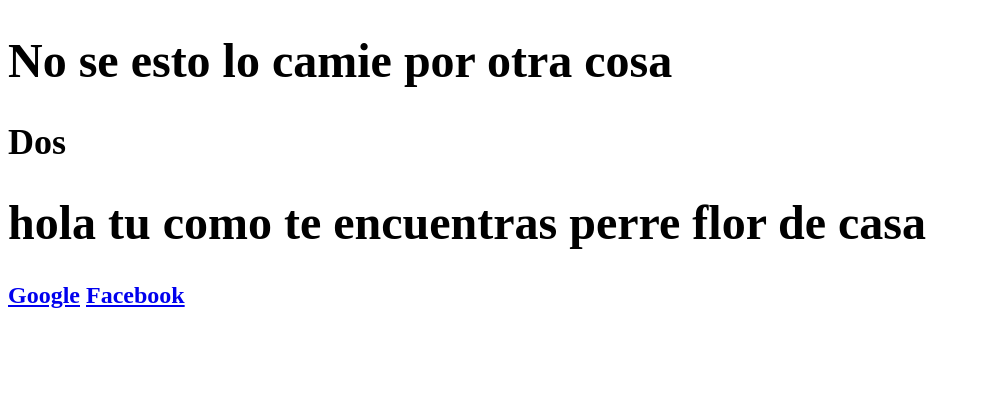
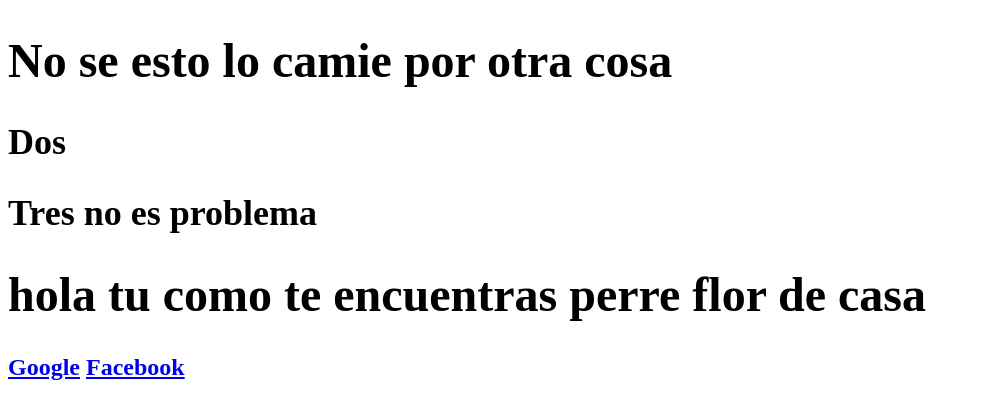
Before and after one commit to Mahynlo/Prueba_1, a PHP site: page / in a window 1280 px wide. Shown: the part 267-686 px from the top of the page, without its empty margins (0-981 px from the left). Run offline with PHP 8.4, Linux system fonts and the light colour scheme.

Commit message:
No es probelma

```diff
--- a/index.php
+++ b/index.php
@@ -16,13 +16,14 @@
 
                     <div>
                         <h1>este es un contenedor y no tine dada<h1>
-                                <h2>Dos<h2>
+                        <h2>Dos<h2>
                     </div>
 
 
                     <div>
                         <h1>No se esto lo camie por otra cosa<h1>
                         <h2>Dos<h2>
+                        <h2>Tres no es problema <h2>
                         <h1>hola tu como te encuentras perre flor de casa</h1>
                         <a href="https://www.google.com">Google</a>
                         <a href="https://www.facebook.com">Facebook</a>
```
